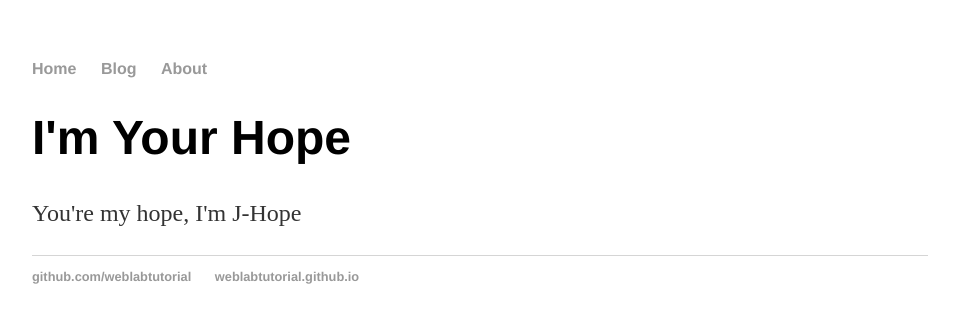
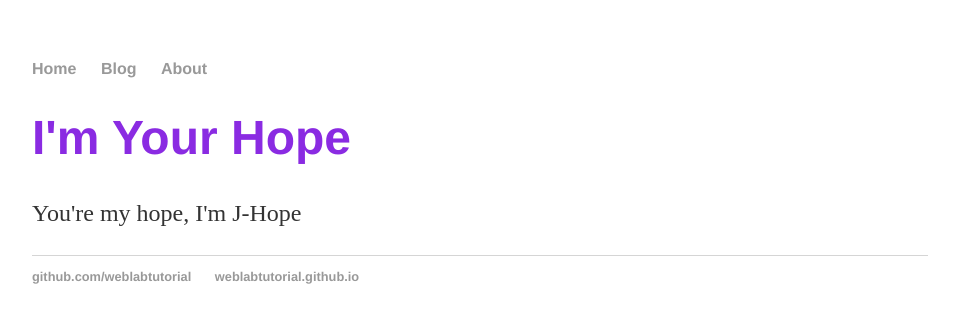
Before and after one commit to gedoyamusa/gedoyamusa.github.io, a Jekyll site: the page built from index.html, in a window 1280 px wide. Shown: the top 323 px of the page, without its empty margins (160-1119 px from the left). Built offline with Jekyll 4.4.1, drawn with Linux system fonts in a browser that asks for light colours.

Commit message:
Update main.css

```diff
--- a/css/main.css
+++ b/css/main.css
@@ -5,7 +5,7 @@ body {
 h1 {
   font-size: 3em;
   font-family:'Helvetica','Arial','Sans-Serif';
-  font-color: #8a2be2;
+  color: #8a2be2;
 }
 p {
   font-size: 1.5em;
```
